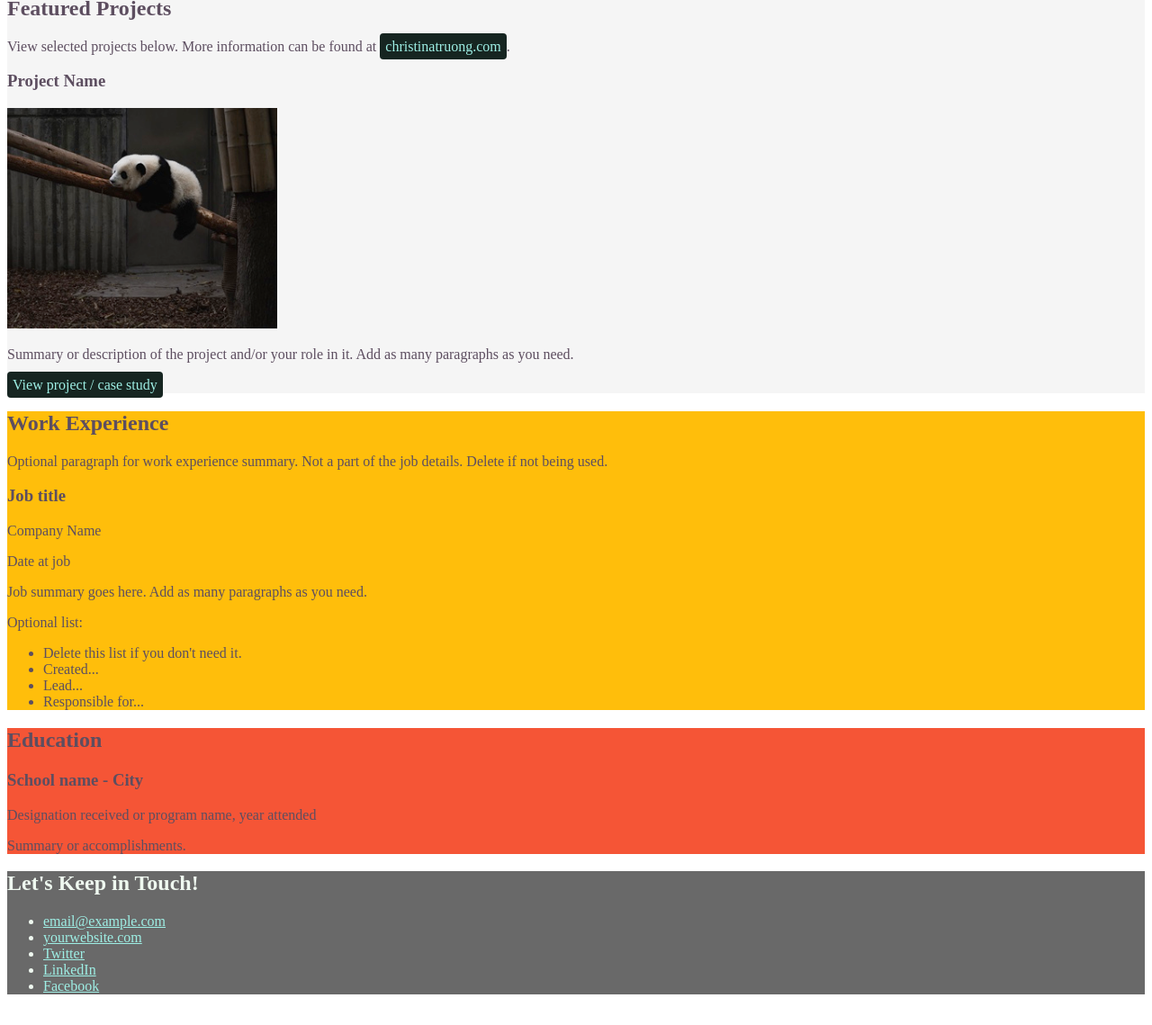
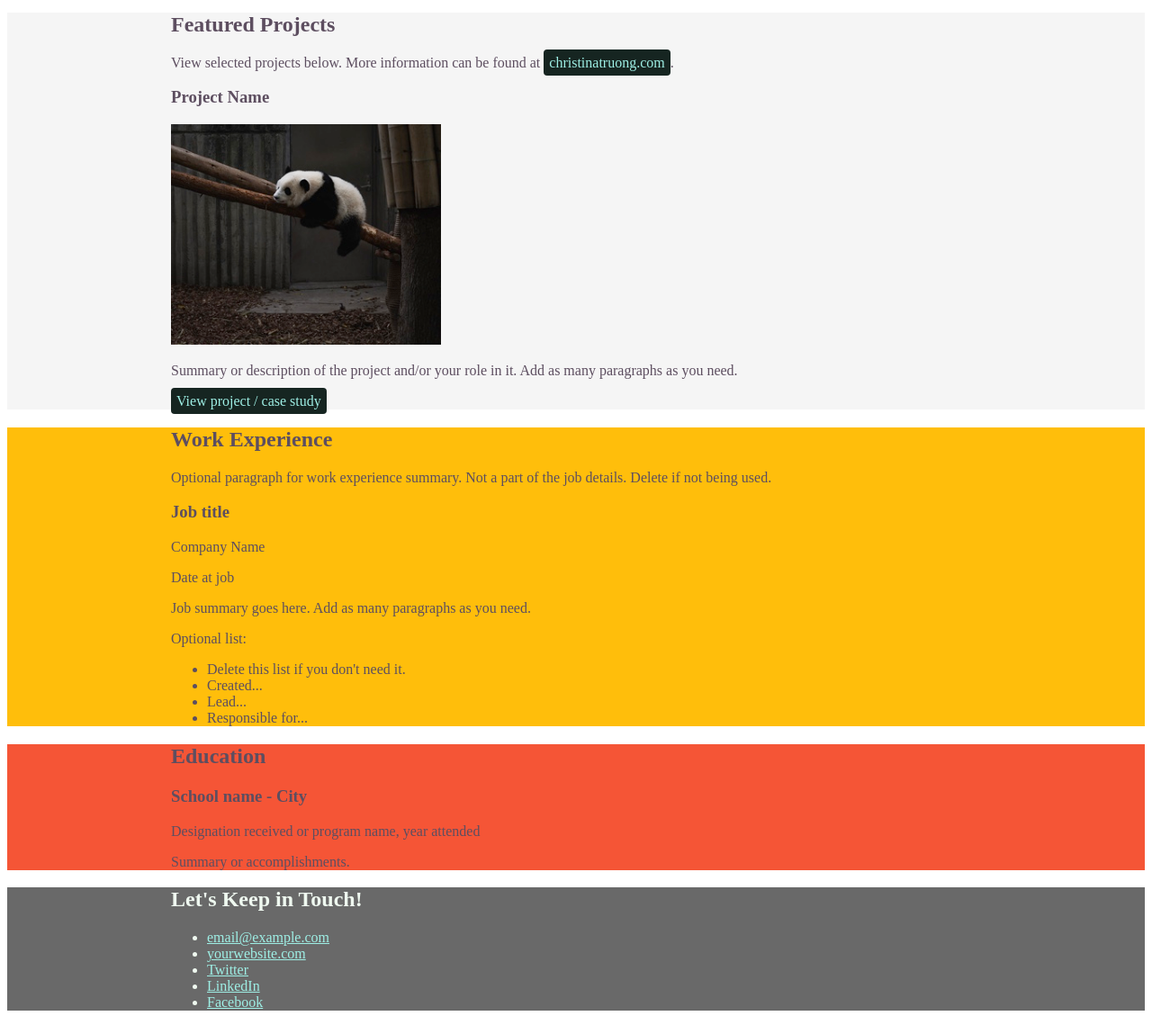
Before and after one commit to izuru775/CSS_Essentials, a website: page public/index.html in a window 1280 px wide. Shown: the part 221-1360 px from the top of the page at 90% size. Drawn offline with Linux system fonts and the light colour scheme.

Commit message:
content wrappers added

```diff
--- a/public/css/styles.css
+++ b/public/css/styles.css
@@ -31,7 +31,10 @@ a{
 a:hover{
     text-decoration: none;
 }
-
+.content-wrap{
+    width: 900px;
+    margin: 0 auto;
+}
 /* Profile
 ------------------------------------------- */
 header{
--- a/public/index.html
+++ b/public/index.html
@@ -10,15 +10,18 @@
     <main>
       <!-- ***********************  ABOUT / PROFILE  *********************** -->
       <header>
+        <div class="content-wrap">
           <h1>Your Name</h1>
           <h2>Job title or tagline</h2>
 
           <p>Add your profile copy here. Add more paragraphs or links as needed. Here is some dummy text: Lorem ipsum dolor sit amet, consectetur adipiscing elit. Praesent bibendum, diam ut gravida efficitur, risus neque scelerisque erat, ut rhoncus erat odio ac justo. Nunc scelerisque vestibulum augue, sit amet hendrerit ante.</p>
           <p>Add another paragraph if needed.</p>
+        </div>
       </header>
 
       <!-- ********************  PROJECTS / PORTFOLIO  ********************* -->
       <section class="projects">
+        <div class="content-wrap">
             <h2>Featured Projects</h2>
             <p>View selected projects below. More information can be found at <a href="http://christinatruong.com">christinatruong.com</a>.</p>
 
@@ -29,11 +32,13 @@
               <p>Summary or description of the project and/or your role in it. Add as many paragraphs as you need.</p>
               <a href="#" target="_blank">View project / case study</a>
             </section>
+        </div>
         <!-- End of Project block. -->
       </section>
 
       <!-- ***********************  WORK EXPERIENCE  *********************** -->
       <section class="work-experience">
+        <div class="content-wrap">
           <h2>Work Experience</h2>
           <p>Optional paragraph for work experience summary. Not a part of the job details. Delete if not being used.</p>
 
@@ -51,11 +56,13 @@
               <li>Responsible for...</li>
             </ul>
           </section>
+        </div>
         <!-- End of Job block. -->
       </section>
 
       <!-- ******************  EDUCATION & CERTIFICATIONS ****************** -->
       <section class="education">
+        <div class="content-wrap">
           <h2>Education</h2>
 
           <!-- Copy this whole <section> block to add more schools. -->
@@ -64,11 +71,13 @@
             <p>Designation received or program name, year attended</p>
             <p>Summary or accomplishments.</p>
           </section>
+        </div>
         <!-- End of School block. -->
       </section>
 
       <!-- *****************  CONTACT INFO / SOCIAL MEDIA  ***************** -->
       <footer>
+        <div class="content-wrap">
           <h2>Let's Keep in Touch!</h2>
 
           <!-- Social media and contact links. Add or remove any networks. -->
@@ -79,6 +88,7 @@
             <li><a href="#" target="_blank">LinkedIn</a></li>
             <li><a href="#" target="_blank">Facebook</a></li>
           </ul>
+        </div>
       </footer>
     </main>
   </body>
```
Lines whose indentation alone changed are shown as unchanged.
